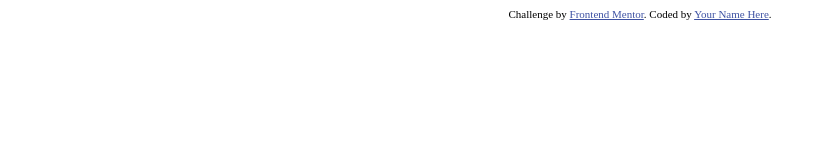
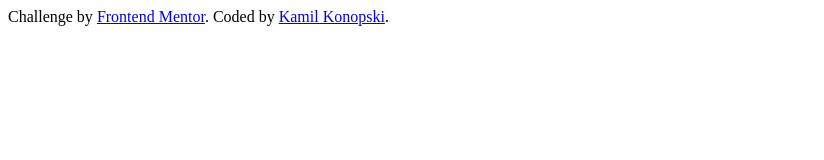
Before and after one commit to KamilKonopski/Interactive-comments-section, a website: page index.html in a window 1280 px wide. Shown: the whole page, without its empty margins (0-824 px from the left). Drawn offline with Linux system fonts and the light colour scheme.

Commit message:
preparing html file

```diff
--- a/index.html
+++ b/index.html
@@ -1,26 +1,28 @@
 <!DOCTYPE html>
 <html lang="en">
 	<head>
-  <meta charset="UTF-8">
-  <meta name="viewport" content="width=device-width, initial-scale=1.0"> <!-- displays site properly based on user's device -->
+		<meta charset="UTF-8" />
+		<meta name="viewport" content="width=device-width, initial-scale=1.0" />
 
-  <link rel="icon" type="image/png" sizes="32x32" href="./images/favicon-32x32.png">
+		<link
+			rel="icon"
+			type="image/png"
+			sizes="32x32"
+			href="./images/favicon-32x32.png"
+		/>
 
 		<title>Frontend Mentor | Interactive comments section</title>
-
-  <!-- Feel free to remove these styles or customise in your own stylesheet 👍 -->
-  <style>
-    .attribution { font-size: 11px; text-align: center; }
-    .attribution a { color: hsl(228, 45%, 44%); }
-  </style>
+		<script defer src="./dist/js/app.js"></script>
 	</head>
 	<body>
-
-  <!-- Pull dynamic content from the data.json file -->
-
 		<div class="attribution">
-    Challenge by <a href="https://www.frontendmentor.io?ref=challenge" target="_blank">Frontend Mentor</a>.
-    Coded by <a href="#">Your Name Here</a>.
+			Challenge by
+			<a href="https://www.frontendmentor.io?ref=challenge" target="_blank"
+				>Frontend Mentor</a
+			>. Coded by
+			<a href="https://www.frontendmentor.io/profile/KamilKonopski"
+				>Kamil Konopski</a
+			>.
 		</div>
 	</body>
 </html>
```
Lines whose indentation alone changed are shown as unchanged.
